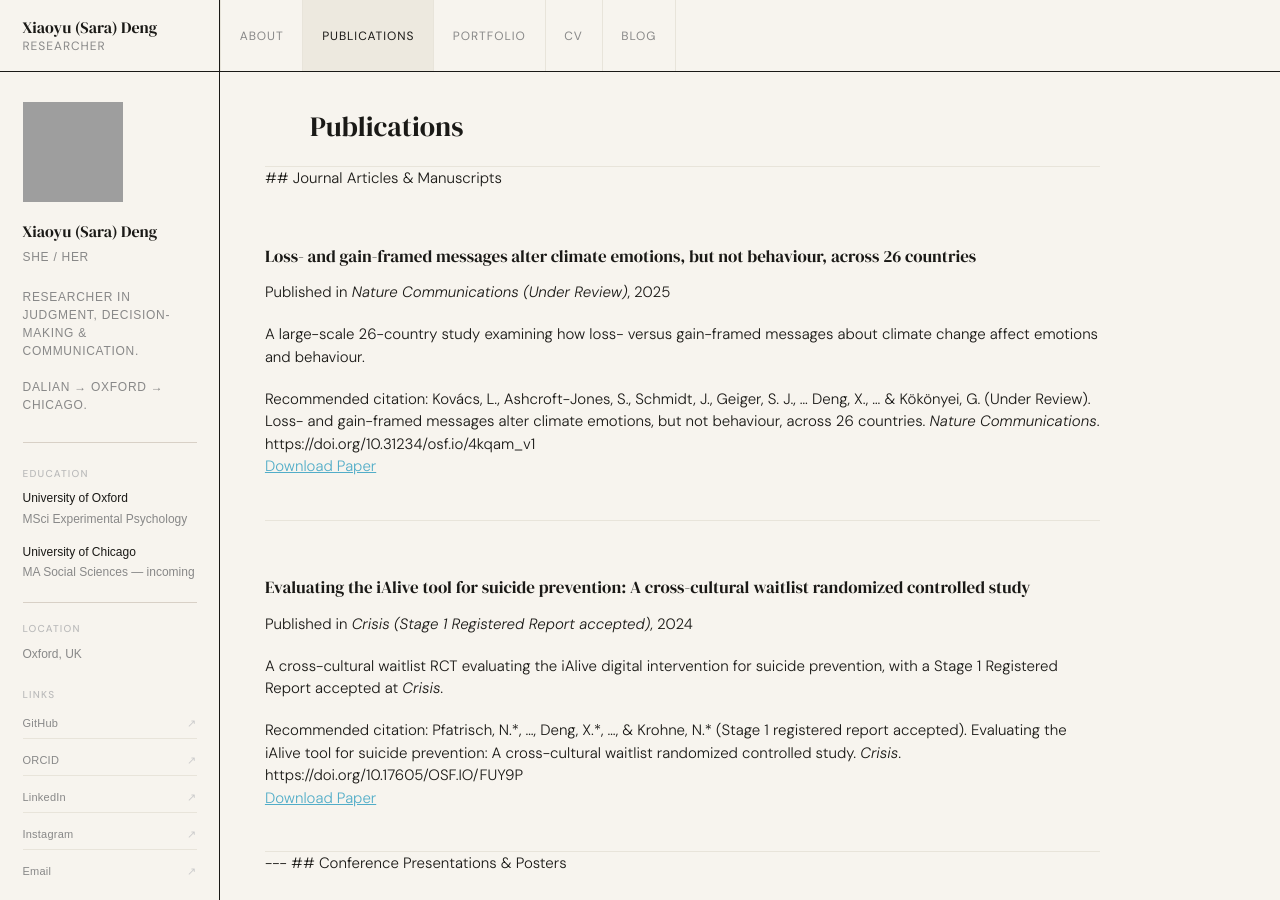
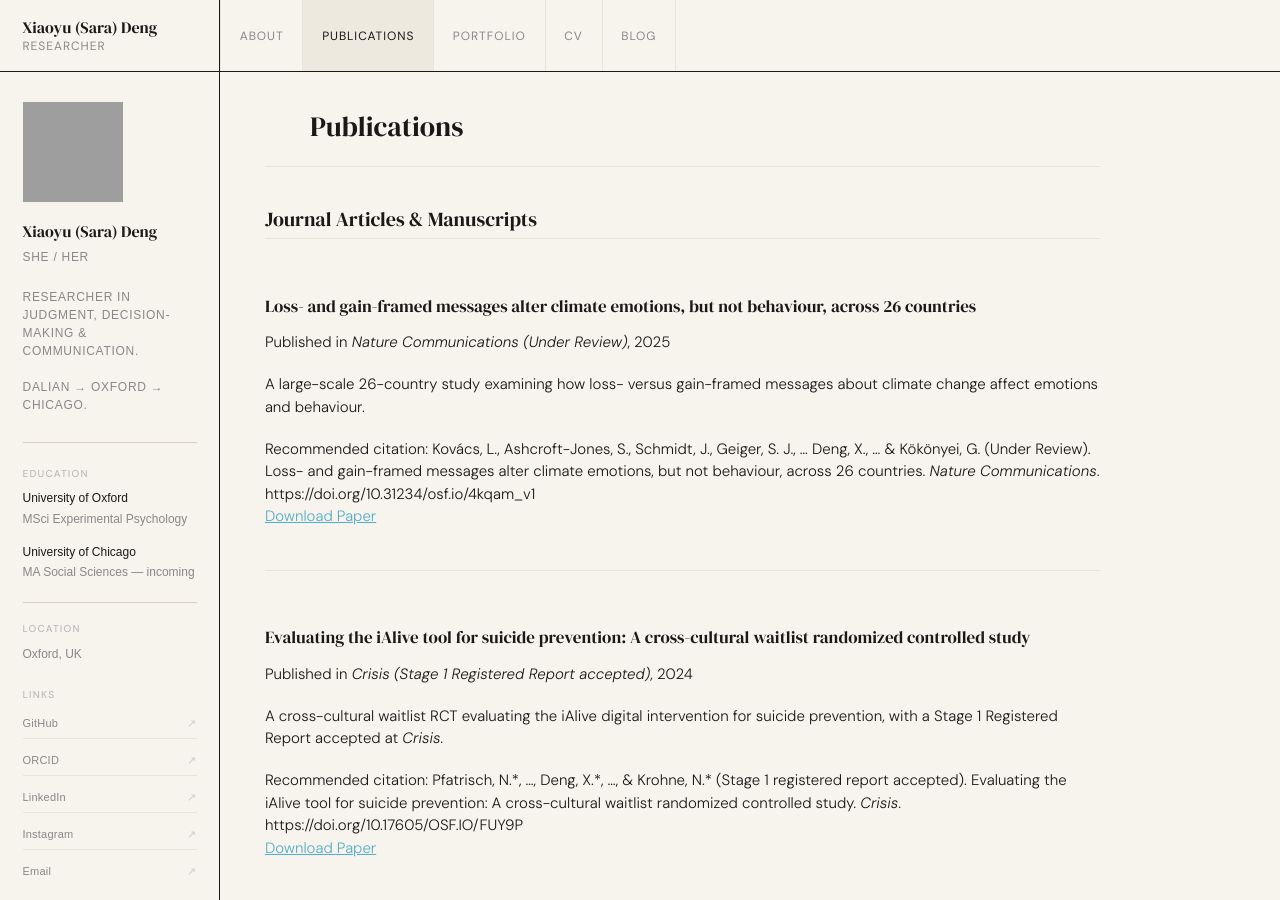
Before and after one commit to saradeng713/saradeng713.github.io, a Jekyll site: the page built from _pages/publications.html, in a window 1280 px wide and 900 px high, cut to the strip 0-900 px from the top of the window. Built offline with Jekyll 4.4.1, drawn with Linux system fonts in a browser that asks for light colours; a script that is not in the unit is left out; some of the changed text lies outside the part shown; grey boxes are pictures that could not be loaded.

Commit message:
Update publications.html

```diff
--- a/_pages/publications.html
+++ b/_pages/publications.html
@@ -7,18 +7,18 @@ author_profile: true
 
 {% include base_path %}
 
-## Journal Articles & Manuscripts
+<h2 style="font-family: 'DM Serif Display', Georgia, serif; font-weight: 400; font-size: 20px; border-bottom: 1px solid #E8E4DA; padding-bottom: 0.5rem; margin-bottom: 0;">Journal Articles & Manuscripts</h2>
 
 {% assign manuscripts = site.publications | where: "category", "manuscripts" | sort: "date" | reverse %}
 {% for post in manuscripts %}
   {% include archive-single.html %}
 {% endfor %}
 
----
-
-## Conference Presentations & Posters
+<h2 style="font-family: 'DM Serif Display', Georgia, serif; font-weight: 400; font-size: 20px; border-bottom: 1px solid #E8E4DA; padding-bottom: 0.5rem; margin-top: 2rem; margin-bottom: 0;">Conference Presentations & Posters</h2>
 
 {% assign conferences = site.publications | where: "category", "conferences" | sort: "date" | reverse %}
 {% for post in conferences %}
   {% include archive-single.html %}
 {% endfor %}
+
+<div style="padding-bottom: 10rem;"></div>
```
